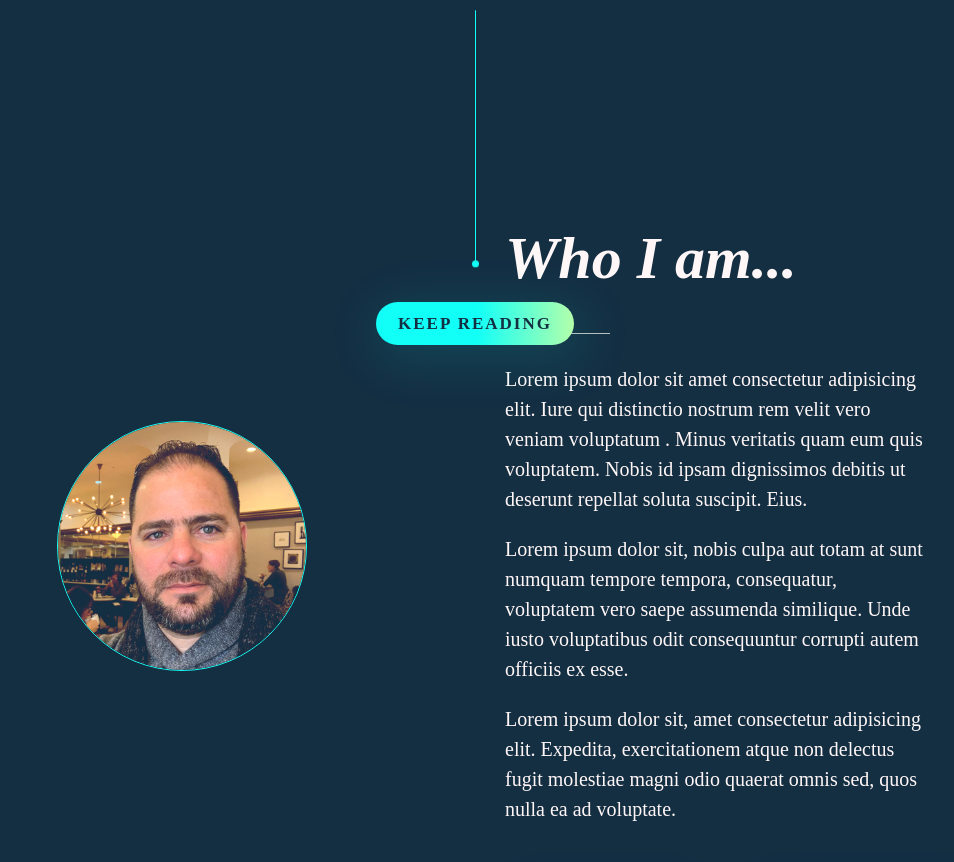
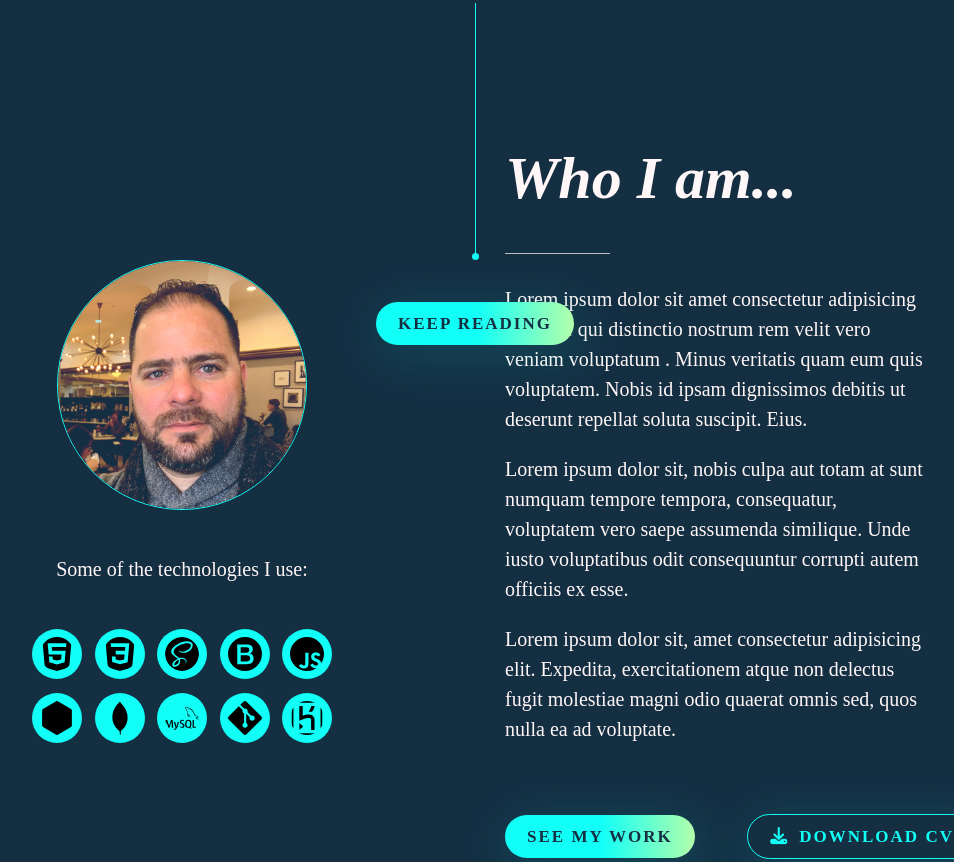
Before and after one commit to willyestrada81/my_portfolio, a website: page dist/index.html in a window 1280 px wide. Shown: the part 827-1689 px from the top of the page, without its empty margins (165-1119 px from the left). Drawn offline with Linux system fonts and the light colour scheme; a web font is replaced by a local one.

Commit message:
Projects Section Finished, added icons to the about section

```diff
--- a/scss/_config.scss
+++ b/scss/_config.scss
@@ -78,7 +78,6 @@
         -webkit-box-shadow: $box-shadow;
         box-shadow: $box-shadow;
         color: $primary-color;
-        transition: all .6s;
         text-align: center;
         background-image: linear-gradient(to right, #12FFF7 51%, #B3FFAB 100%);
         }
@@ -95,8 +94,8 @@
         -webkit-box-shadow: $box-shadow;
         box-shadow: $box-shadow;
         color: $secondary-color;
-        transition: all .6s;
         text-align: center;
+
         }
 // Media Query Mixins
 
@@ -122,10 +121,12 @@
 }
 
 @mixin slideDown {
-    animation: slide 2s infinite;
+    animation: slide 3s infinite;
+
     @keyframes slide
 {
     0%   {transform: translateY(-5%)}
+
     100% {transform: translateY(5%)}
 
 
--- a/scss/_desktop-menu.scss
+++ b/scss/_desktop-menu.scss
@@ -16,14 +16,25 @@
 
         li {
             display: inline;
-            padding: 2rem;
+            padding: 4rem 2rem 3.5rem 2rem;
+
+            &:hover {
+                background: $primary-color;
+                color: $secondary-color;
+                @include easeOut();
+            }
+            &:hover a {
+                color: $secondary-color;
+                @include easeOut();
+            }
 
             a {
                 font-size: 2rem;
                 text-transform: lowercase;
                 letter-spacing: .2rem;
 
-            }
+                }
+
         }
     }
 
--- a/scss/_mobile.scss
+++ b/scss/_mobile.scss
@@ -101,11 +101,10 @@
         }
         .my-info {
             display: block;
-            padding: 0rem 0rem;
+            margin-top: 3rem;
 
 
             h2 {
-                line-height: 1;
                 font-size: 3rem;
                 text-align: center;
                 margin-bottom: 3rem;
@@ -120,10 +119,11 @@
                 }
             }
             p {
-                margin-bottom: 2rem;
+
                 width: 100%;
                 text-align: center;
                 font-size: 2rem;
+                padding: 0 2rem;
                 &:nth-last-child(1){
                     margin-bottom: 6rem !important;
                 }
@@ -131,9 +131,9 @@
             }
 
             .info-btn {
-
+                display: block;
                 &-1 {
-                    margin-bottom: 4rem;
+                    margin-bottom: 5rem;
 
                 }
 
@@ -273,17 +273,15 @@
         .project-card {
             display: block;
             width: 100%;
-            margin: 0 auto;
+            margin: 2rem auto;
 
             .wrapper {
                 position: relative;
                 margin: 0 auto;
-                padding-bottom: 1rem;
 
             img {
                 width: 100%;
                 opacity: 1;
-                height: auto;
 
                 @include easeOut();
 
--- a/scss/_my-info-section.scss
+++ b/scss/_my-info-section.scss
@@ -1,5 +1,6 @@
 #about-me {
     margin: 0;
+
 
 
     .content-wrap {
@@ -11,19 +12,25 @@
         width: 90%;
         margin-bottom: 25rem;
         padding-top: 16rem;
+        @include easeOut();
 
-        img {
+        .my-photo {
+            img{
             width: 250px;
             height: 250px;
             align-self: center;
             border-radius:300px;
             border: 1px solid $secondary-color;
         }
+        }
+
         .my-info {
-            padding: 3rem 2rem;
+            padding: 0 2rem 3rem 2rem;
+
 
             h2 {
                 line-height: 1.5;
+                margin-top: 0;
                 font-size: 6rem;
                 text-align: left;
                 margin-bottom: 3rem;
@@ -51,6 +58,7 @@
             }
             .info-btn {
               height: auto;
+
                 i {
                     margin-right: 1rem;
                 }
@@ -79,6 +87,29 @@
 
 
         }
+
+        .photo-icons {
+            p {
+                font-size: 2rem;
+                margin: 4rem 0;
+            }
+            display: flex;
+        flex-flow: column wrap;
+        align-items: center;
+        justify-content: center;
+            .icon-group {
+
+                img {
+                    width: 50px;
+                    margin: .5rem .5rem;
+                    background: $secondary-color;
+                    border-radius: 50%;
+                    padding: 8px;
+
+
+                }
+            }
+        }
     }
 
 }
--- a/scss/_projects.scss
+++ b/scss/_projects.scss
@@ -28,8 +28,8 @@
             grid-template-columns: 1fr 1fr;
             width: 80%;
             margin: 0 auto;
-            grid-auto-rows: minmax(480px, auto);
-            grid-gap: 1rem;
+            grid-auto-rows: minmax(420px, auto);
+            // grid-gap: 1rem;
 
             .wrapper {
                 position: relative;
@@ -46,8 +46,7 @@
 
             }
                 &:hover {
-                outline: 1px solid $secondary-color;
-                outline-offset: -5;
+                border: 1px solid $secondary-color;
                 @include easeOut();
 
             }
@@ -55,8 +54,8 @@
             img {
                 width: 100%;
                 opacity: 1;
-                height: auto;
-                transform: scale(50% 20%);
+                height: 100%;
+                object-fit: fill;
 
                 @include easeOut();
 
--- a/scss/main.scss
+++ b/scss/main.scss
@@ -68,6 +68,10 @@
         @include md-heading-font();
         color: $heading-color;
         padding-top: 3rem;
+        .text-secondary {
+            color: $secondary-text;
+            background: lighten($color: $primary-color, $amount: 10);
+        }
     }
     &.lg-heading {
         @include lg-heading-font();
```
Also changed, not shown: dist/css/main.css, dist/img/SVG/bootstrap.svg (added), dist/img/SVG/css3.svg (added), dist/img/SVG/git.svg (added), dist/img/SVG/heroku.svg (added), dist/img/SVG/html5.svg (added), dist/img/SVG/javascript.svg (added), dist/img/SVG/mongodb.svg (added), dist/img/SVG/mysql.svg (added), dist/img/SVG/node-dot-js.svg (added), dist/img/SVG/sass.svg (added), dist/index.html, 3 other files.
